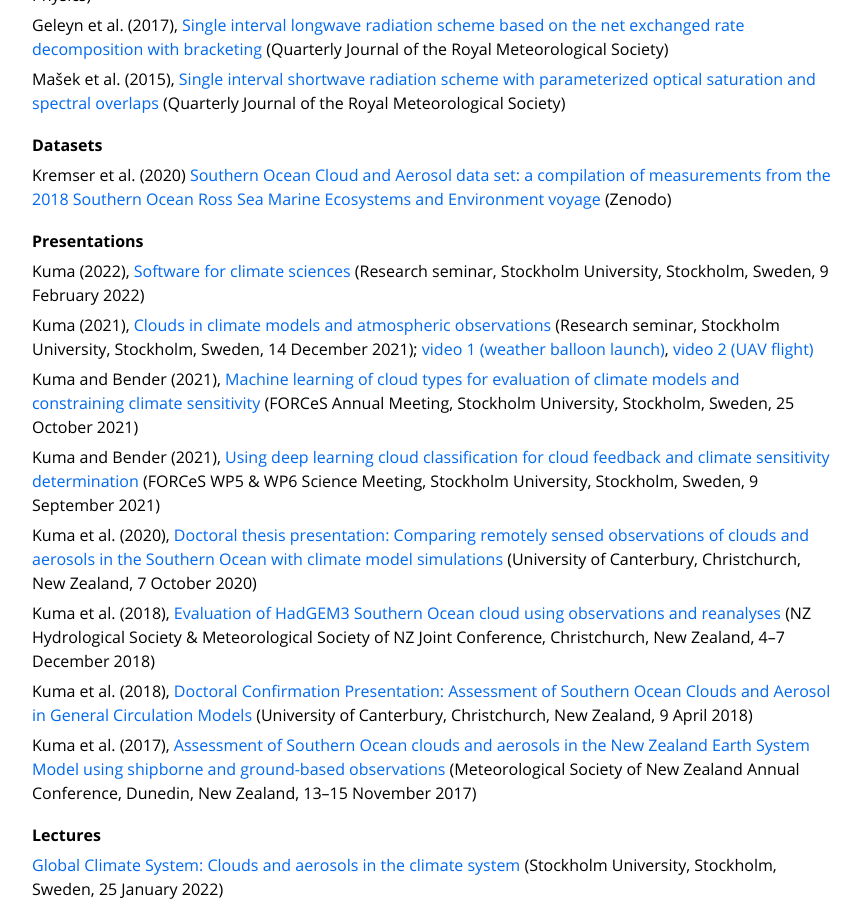
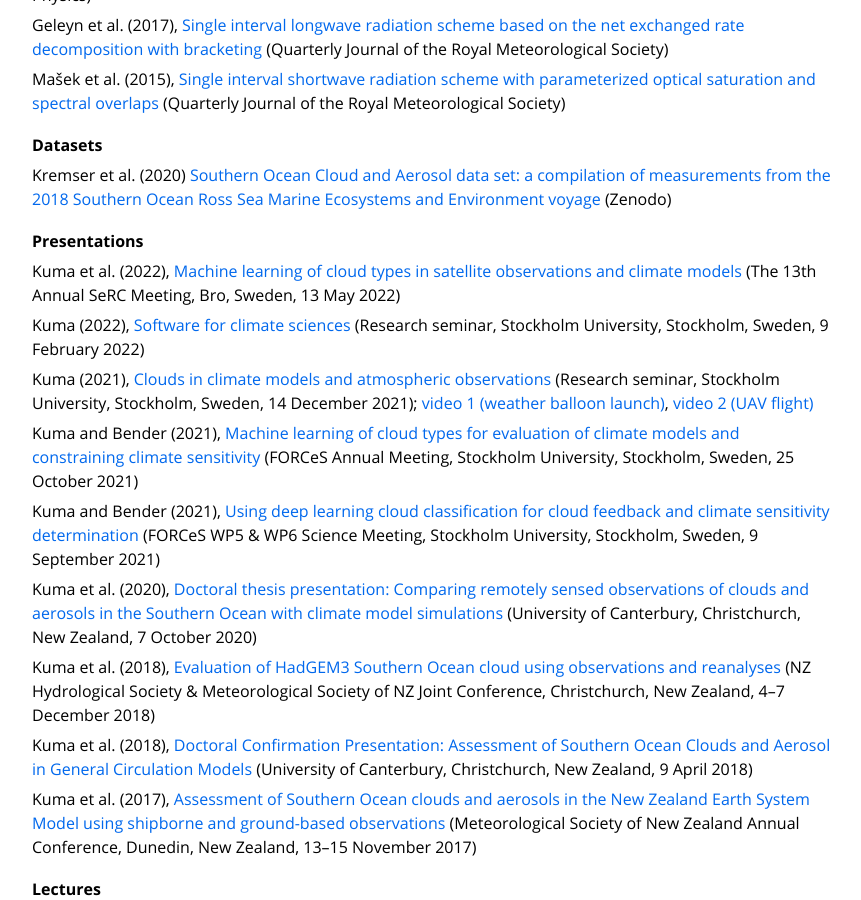
Before and after one commit to peterkuma/peterkuma.net, a Jekyll site: the page built from science/index.md, in a window 1280 px wide and 900 px high, scrolled down 805 px. Shown: the whole window, without its empty margins (208-1069 px from the left). Built offline with Jekyll 4.4.1, drawn with Linux system fonts in a browser that asks for light colours.

Commit message:
Add SeRC 2022 presentation

```diff
--- a/science/index.md
+++ b/science/index.md
@@ -38,6 +38,8 @@
 Kremser et al. (2020) [Southern Ocean Cloud and Aerosol data set: a compilation of measurements from the 2018 Southern Ocean Ross Sea Marine Ecosystems and Environment voyage](https://zenodo.org/record/4060237) (Zenodo)
 
 ## Presentations
+
+Kuma et al. (2022), [Machine learning of cloud types in satellite observations and climate models](https://zenodo.org/record/6551525) (The 13th Annual SeRC Meeting, Bro, Sweden, 13 May 2022)
 
 Kuma (2022), [Software for climate sciences](https://zenodo.org/record/6025116) (Research seminar, Stockholm University, Stockholm, Sweden, 9 February 2022)
 
```
